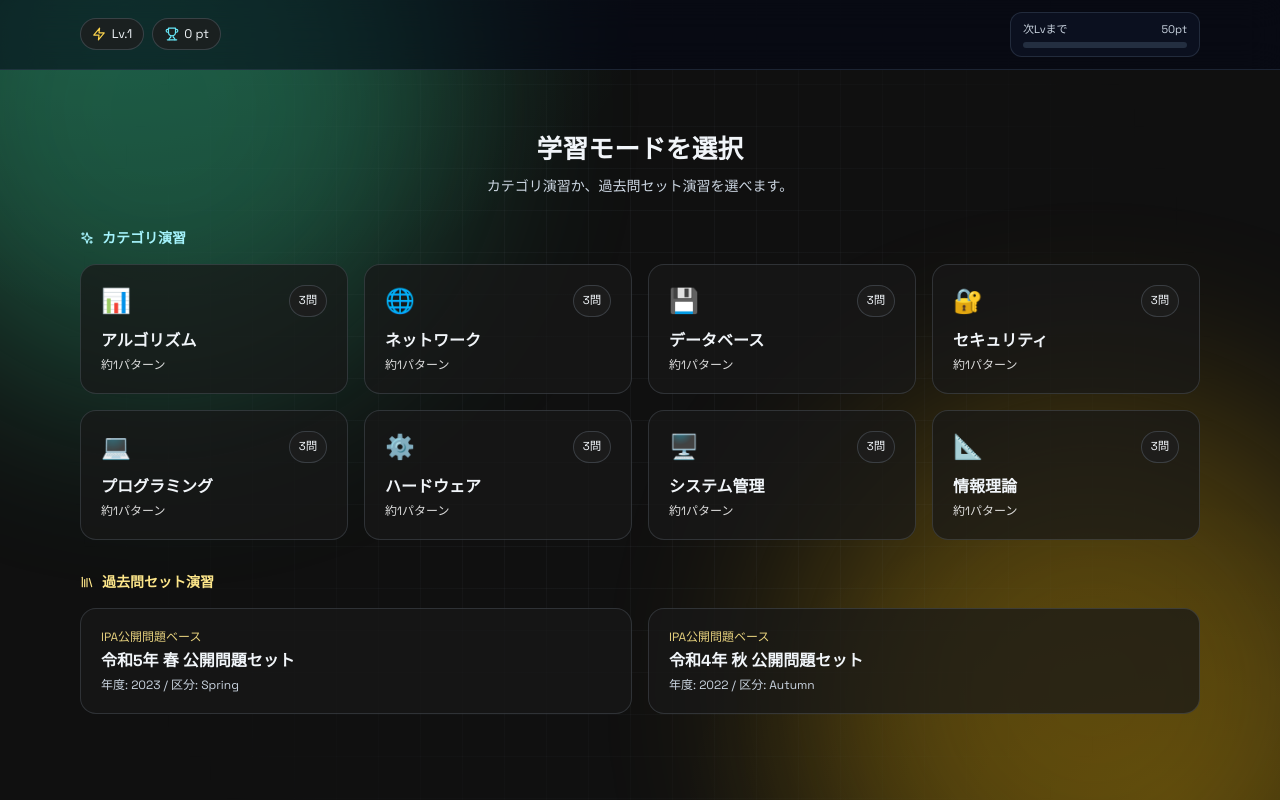
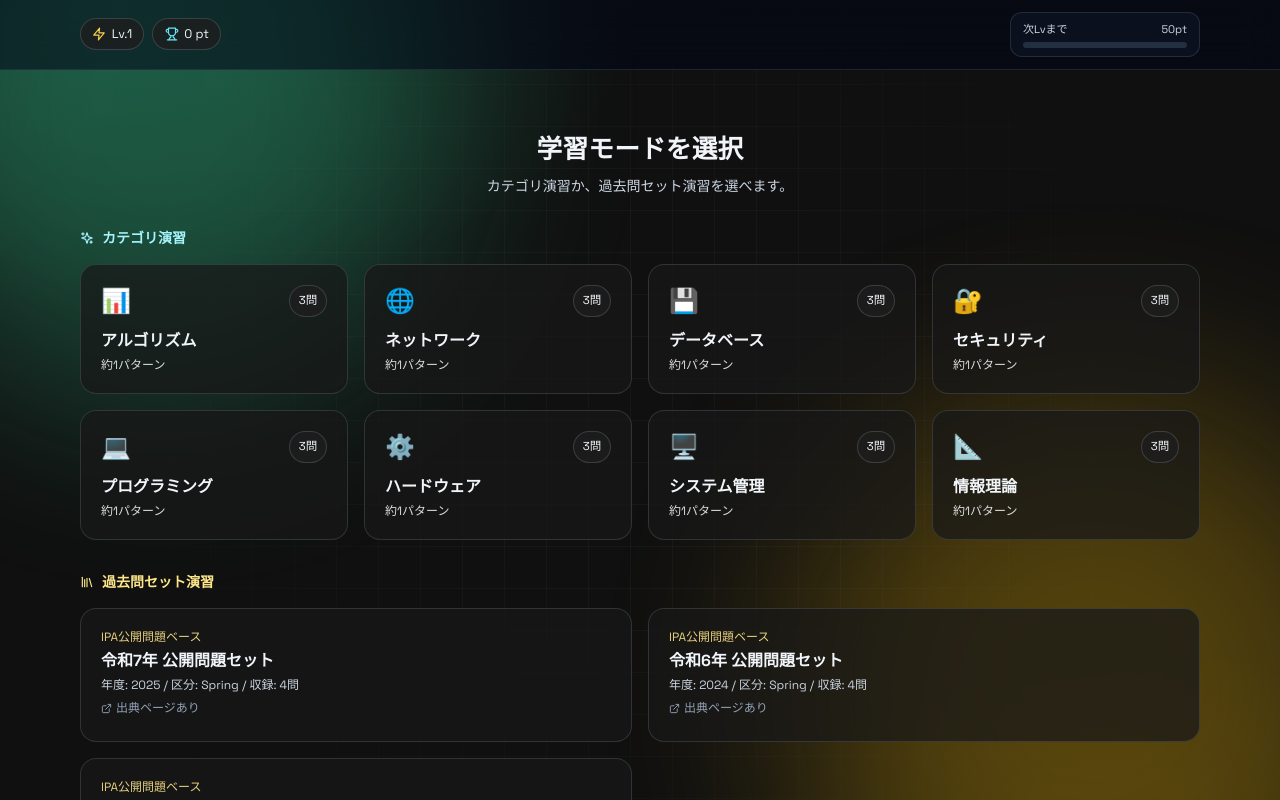
Before and after one commit to ysdev421/exam-master, a React (Vite) app: page / in a window 1280 px wide. Both pictures are taken after a click on the button "学習を開始する". Shown: the top 800 px of the page. Built offline with nearby package versions, Linux system fonts and the light colour scheme.

Commit message:
feat: IPA公開年次セットを全登録し過去問運用基盤を拡張

```diff
--- a/src/components/CategorySelect.tsx
+++ b/src/components/CategorySelect.tsx
@@ -1,7 +1,8 @@
-import { Sparkles, Library } from 'lucide-react';
+import { Sparkles, Library, ExternalLink } from 'lucide-react';
 import type { Category } from '../types';
 import { questionDatabase } from '../data/questions';
 import type { PastExamSet } from '../data/pastExams';
+import { pastExamQuestionDatabase } from '../data/pastExams';
 
 interface Props {
   categories: Category[];
@@ -53,7 +54,9 @@ export default function CategorySelect({ categories, pastExamSets, onSelectCateg
       <section className="space-y-3">
         <h3 className="text-sm font-bold text-amber-200 inline-flex items-center gap-2"><Library size={14} /> 過去問セット演習</h3>
         <div className="grid grid-cols-1 md:grid-cols-2 gap-4">
-          {pastExamSets.map((set) => (
+          {pastExamSets.map((set) => {
+            const count = (pastExamQuestionDatabase[set.id] ?? []).length;
+            return (
               <button
                 key={set.id}
                 onClick={() => onSelectPastExam(set.id)}
@@ -61,9 +64,11 @@ export default function CategorySelect({ categories, pastExamSets, onSelectCateg
               >
                 <p className="text-xs text-amber-200/90 mb-1">IPA公開問題ベース</p>
                 <h4 className="font-bold mb-1">{set.label}</h4>
-              <p className="text-xs text-slate-300">年度: {set.year} / 区分: {set.season}</p>
+                <p className="text-xs text-slate-300 mb-1">年度: {set.year} / 区分: {set.season} / 収録: {count}問</p>
+                <p className="text-xs text-slate-400 inline-flex items-center gap-1"><ExternalLink size={11} /> 出典ページあり</p>
               </button>
-          ))}
+            );
+          })}
         </div>
       </section>
     </div>
--- a/src/data/pastExams.ts
+++ b/src/data/pastExams.ts
@@ -6,141 +6,142 @@ export interface PastExamSet {
   year: number;
   season: 'Spring' | 'Autumn';
   sourceUrl: string;
+  questionPdfUrl: string;
+  answerPdfUrl: string;
 }
 
 export const pastExamSets: PastExamSet[] = [
   {
-    id: 'fe-2023-spring-sample',
-    label: '令和5年 春 公開問題セット',
+    id: 'fe-2025-sample',
+    label: '令和7年 公開問題セット',
+    year: 2025,
+    season: 'Spring',
+    sourceUrl: 'https://www.ipa.go.jp/shiken/mondai-kaiotu/2025r07.html',
+    questionPdfUrl: 'https://www.ipa.go.jp/shiken/mondai-kaiotu/2025r07h_fe_pm_qs.pdf',
+    answerPdfUrl: 'https://www.ipa.go.jp/shiken/mondai-kaiotu/2025r07h_fe_pm_ans.pdf',
+  },
+  {
+    id: 'fe-2024-sample',
+    label: '令和6年 公開問題セット',
+    year: 2024,
+    season: 'Spring',
+    sourceUrl: 'https://www.ipa.go.jp/shiken/mondai-kaiotu/2024r06.html',
+    questionPdfUrl: 'https://www.ipa.go.jp/shiken/mondai-kaiotu/2024r06h_fe_pm_qs.pdf',
+    answerPdfUrl: 'https://www.ipa.go.jp/shiken/mondai-kaiotu/2024r06h_fe_pm_ans.pdf',
+  },
+  {
+    id: 'fe-2023-sample',
+    label: '令和5年 公開問題セット',
     year: 2023,
     season: 'Spring',
-    sourceUrl: 'https://www.ipa.go.jp/shiken/mondai-kaiotu/index.html',
-  },
-  {
-    id: 'fe-2022-autumn-sample',
-    label: '令和4年 秋 公開問題セット',
-    year: 2022,
-    season: 'Autumn',
-    sourceUrl: 'https://www.ipa.go.jp/shiken/mondai-kaiotu/index.html',
+    sourceUrl: 'https://www.ipa.go.jp/shiken/mondai-kaiotu/2023r05.html',
+    questionPdfUrl: 'https://www.ipa.go.jp/shiken/mondai-kaiotu/2023r05h_fe_pm_qs.pdf',
+    answerPdfUrl: 'https://www.ipa.go.jp/shiken/mondai-kaiotu/2023r05h_fe_pm_ans.pdf',
   },
 ];
 
 export const pastExamQuestionDatabase: Record<string, Question[]> = {
-  'fe-2023-spring-sample': [
+  'fe-2025-sample': [
     {
-      id: 9001,
+      id: 9501,
+      question: '2進数 110101 を10進数へ変換した値はどれか。',
+      answers: ['45', '53', '57', '61'],
+      correct: 1,
+      explanation: '110101(2) = 32 + 16 + 4 + 1 = 53。',
+      source: { setId: 'fe-2025-sample', label: '令和7年 公開問題', year: 2025, questionNo: 'Q1', url: 'https://www.ipa.go.jp/shiken/mondai-kaiotu/2025r07.html' },
+    },
+    {
+      id: 9502,
+      question: '同一LAN内でIPアドレスからMACアドレスを求めるプロトコルはどれか。',
+      answers: ['ARP', 'DNS', 'DHCP', 'ICMP'],
+      correct: 0,
+      explanation: 'ARPでIPアドレスとMACアドレスを対応付ける。',
+      source: { setId: 'fe-2025-sample', label: '令和7年 公開問題', year: 2025, questionNo: 'Q2', url: 'https://www.ipa.go.jp/shiken/mondai-kaiotu/2025r07.html' },
+    },
+    {
+      id: 9503,
+      question: 'SQLインジェクション対策として適切なものはどれか。',
+      answers: ['パラメータ化クエリ', 'IP固定化', '通信圧縮', 'DNSキャッシュ削除'],
+      correct: 0,
+      explanation: '入力値とSQLを分離するパラメータ化クエリが有効。',
+      source: { setId: 'fe-2025-sample', label: '令和7年 公開問題', year: 2025, questionNo: 'Q3', url: 'https://www.ipa.go.jp/shiken/mondai-kaiotu/2025r07.html' },
+    },
+    {
+      id: 9504,
+      question: '線形探索の最悪計算量として適切なものはどれか。',
+      answers: ['O(1)', 'O(log n)', 'O(n)', 'O(n log n)'],
+      correct: 2,
+      explanation: '末尾まで探索する可能性があるため最悪はO(n)。',
+      source: { setId: 'fe-2025-sample', label: '令和7年 公開問題', year: 2025, questionNo: 'Q4', url: 'https://www.ipa.go.jp/shiken/mondai-kaiotu/2025r07.html' },
+    },
+  ],
+  'fe-2024-sample': [
+    {
+      id: 9401,
+      question: 'CIDR表記 /24 に対応するサブネットマスクはどれか。',
+      answers: ['255.255.0.0', '255.255.255.0', '255.0.0.0', '255.255.255.255'],
+      correct: 1,
+      explanation: '/24 は先頭24bitがネットワーク部。',
+      source: { setId: 'fe-2024-sample', label: '令和6年 公開問題', year: 2024, questionNo: 'Q1', url: 'https://www.ipa.go.jp/shiken/mondai-kaiotu/2024r06.html' },
+    },
+    {
+      id: 9402,
+      question: 'トランザクションのACID特性で永続性を表すものはどれか。',
+      answers: ['Atomicity', 'Consistency', 'Isolation', 'Durability'],
+      correct: 3,
+      explanation: 'Durabilityが永続性。',
+      source: { setId: 'fe-2024-sample', label: '令和6年 公開問題', year: 2024, questionNo: 'Q2', url: 'https://www.ipa.go.jp/shiken/mondai-kaiotu/2024r06.html' },
+    },
+    {
+      id: 9403,
+      question: 'クラスCのプライベートアドレス範囲として適切なものはどれか。',
+      answers: ['10.0.0.0/8', '172.16.0.0/12', '192.168.0.0/16', '169.254.0.0/16'],
+      correct: 2,
+      explanation: '192.168.0.0/16 が該当する。',
+      source: { setId: 'fe-2024-sample', label: '令和6年 公開問題', year: 2024, questionNo: 'Q3', url: 'https://www.ipa.go.jp/shiken/mondai-kaiotu/2024r06.html' },
+    },
+    {
+      id: 9404,
+      question: 'CSRF対策として有効なものはどれか。',
+      answers: ['TLSの利用のみ', 'CSRFトークン検証', 'パスワード長制限', 'IPアドレス固定'],
+      correct: 1,
+      explanation: 'トークン検証で正規リクエストを判定する。',
+      source: { setId: 'fe-2024-sample', label: '令和6年 公開問題', year: 2024, questionNo: 'Q4', url: 'https://www.ipa.go.jp/shiken/mondai-kaiotu/2024r06.html' },
+    },
+  ],
+  'fe-2023-sample': [
+    {
+      id: 9301,
       question: '2進数 101101 を10進数に変換した値はどれか。',
       answers: ['43', '45', '53', '57'],
       correct: 1,
       explanation: '101101(2) = 32 + 8 + 4 + 1 = 45。',
       hint: '桁ごとの重みを足し合わせる。',
-      source: {
-        setId: 'fe-2023-spring-sample',
-        label: '令和5年 春 公開問題',
-        year: 2023,
-        questionNo: 'Q1',
-        url: 'https://www.ipa.go.jp/shiken/mondai-kaiotu/index.html',
-      },
+      source: { setId: 'fe-2023-sample', label: '令和5年 公開問題', year: 2023, questionNo: 'Q1', url: 'https://www.ipa.go.jp/shiken/mondai-kaiotu/2023r05.html' },
     },
     {
-      id: 9002,
+      id: 9302,
       question: 'LAN で同一セグメント内のIPアドレスからMACアドレスを求めるプロトコルはどれか。',
       answers: ['DNS', 'ARP', 'DHCP', 'ICMP'],
       correct: 1,
       explanation: 'ARP は IP アドレスから MAC アドレスへの解決を行う。',
-      source: {
-        setId: 'fe-2023-spring-sample',
-        label: '令和5年 春 公開問題',
-        year: 2023,
-        questionNo: 'Q2',
-        url: 'https://www.ipa.go.jp/shiken/mondai-kaiotu/index.html',
-      },
+      source: { setId: 'fe-2023-sample', label: '令和5年 公開問題', year: 2023, questionNo: 'Q2', url: 'https://www.ipa.go.jp/shiken/mondai-kaiotu/2023r05.html' },
     },
     {
-      id: 9003,
+      id: 9303,
       question: 'データベースの正規化の目的として適切なものはどれか。',
       answers: ['データの重複排除と更新異常の防止', '検索速度だけを最大化する', '暗号化を実現する', 'バックアップを不要にする'],
       correct: 0,
       explanation: '正規化は重複や更新異常を抑えて整合性を高める。',
-      source: {
-        setId: 'fe-2023-spring-sample',
-        label: '令和5年 春 公開問題',
-        year: 2023,
-        questionNo: 'Q3',
-        url: 'https://www.ipa.go.jp/shiken/mondai-kaiotu/index.html',
-      },
+      source: { setId: 'fe-2023-sample', label: '令和5年 公開問題', year: 2023, questionNo: 'Q3', url: 'https://www.ipa.go.jp/shiken/mondai-kaiotu/2023r05.html' },
     },
     {
-      id: 9004,
+      id: 9304,
       question: '公開鍵暗号方式で秘密鍵を用いる主な処理はどれか。',
       answers: ['復号と署名生成', '暗号化のみ', '圧縮のみ', '鍵交換のみ'],
       correct: 0,
       explanation: '秘密鍵は公開鍵で暗号化されたデータの復号や署名生成に使う。',
-      source: {
-        setId: 'fe-2023-spring-sample',
-        label: '令和5年 春 公開問題',
-        year: 2023,
-        questionNo: 'Q4',
-        url: 'https://www.ipa.go.jp/shiken/mondai-kaiotu/index.html',
-      },
-    },
-  ],
-  'fe-2022-autumn-sample': [
-    {
-      id: 9101,
-      question: 'クラスCのプライベートIPアドレス範囲として適切なものはどれか。',
-      answers: ['10.0.0.0 - 10.255.255.255', '172.16.0.0 - 172.31.255.255', '192.168.0.0 - 192.168.255.255', '169.254.0.0 - 169.254.255.255'],
-      correct: 2,
-      explanation: 'クラスC相当のプライベート範囲は 192.168.0.0/16。',
-      source: {
-        setId: 'fe-2022-autumn-sample',
-        label: '令和4年 秋 公開問題',
-        year: 2022,
-        questionNo: 'Q1',
-        url: 'https://www.ipa.go.jp/shiken/mondai-kaiotu/index.html',
-      },
-    },
-    {
-      id: 9102,
-      question: '線形探索の最悪計算量として適切なものはどれか。',
-      answers: ['O(1)', 'O(log n)', 'O(n)', 'O(n log n)'],
-      correct: 2,
-      explanation: '末尾まで探索する可能性があるため最悪は O(n)。',
-      source: {
-        setId: 'fe-2022-autumn-sample',
-        label: '令和4年 秋 公開問題',
-        year: 2022,
-        questionNo: 'Q2',
-        url: 'https://www.ipa.go.jp/shiken/mondai-kaiotu/index.html',
-      },
-    },
-    {
-      id: 9103,
-      question: 'トランザクションのACID特性のうち一貫性を示すものはどれか。',
-      answers: ['Atomicity', 'Consistency', 'Isolation', 'Durability'],
-      correct: 1,
-      explanation: 'Consistency は整合性を保つ性質を表す。',
-      source: {
-        setId: 'fe-2022-autumn-sample',
-        label: '令和4年 秋 公開問題',
-        year: 2022,
-        questionNo: 'Q3',
-        url: 'https://www.ipa.go.jp/shiken/mondai-kaiotu/index.html',
-      },
-    },
-    {
-      id: 9104,
-      question: 'CSRF攻撃対策として有効なものはどれか。',
-      answers: ['CSRFトークンの検証', 'DNSキャッシュの削除', 'TLS証明書の更新', 'IPアドレス固定'],
-      correct: 0,
-      explanation: 'フォームごとにトークンを付与し検証するのが有効。',
-      source: {
-        setId: 'fe-2022-autumn-sample',
-        label: '令和4年 秋 公開問題',
-        year: 2022,
-        questionNo: 'Q4',
-        url: 'https://www.ipa.go.jp/shiken/mondai-kaiotu/index.html',
-      },
+      source: { setId: 'fe-2023-sample', label: '令和5年 公開問題', year: 2023, questionNo: 'Q4', url: 'https://www.ipa.go.jp/shiken/mondai-kaiotu/2023r05.html' },
     },
   ],
 };
```
Also changed, not shown: package.json (+3 -2 lines), past-exam-catalog.json (added, +23 -0 lines), scripts/generatePastExamCatalog.mjs (added, +28 -0 lines). Lines whose indentation alone changed are shown as unchanged.
